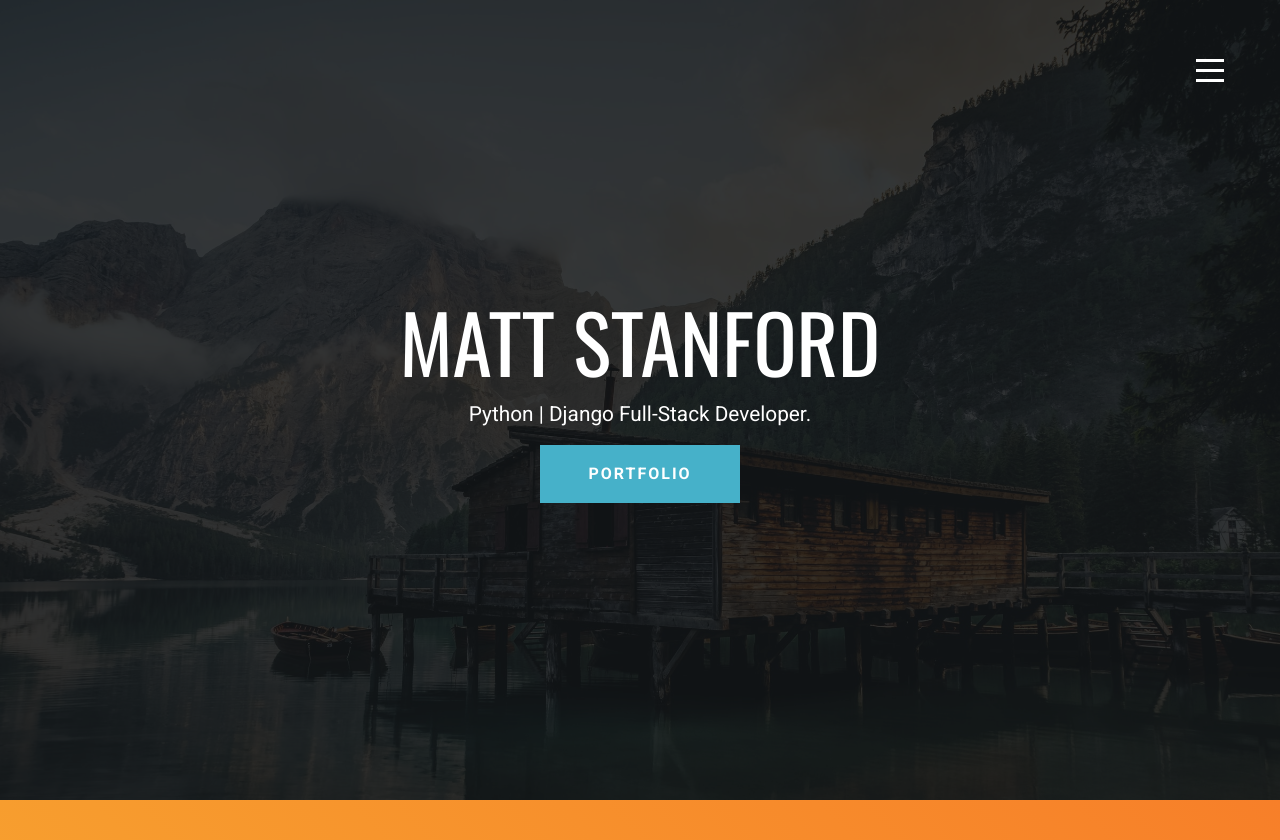
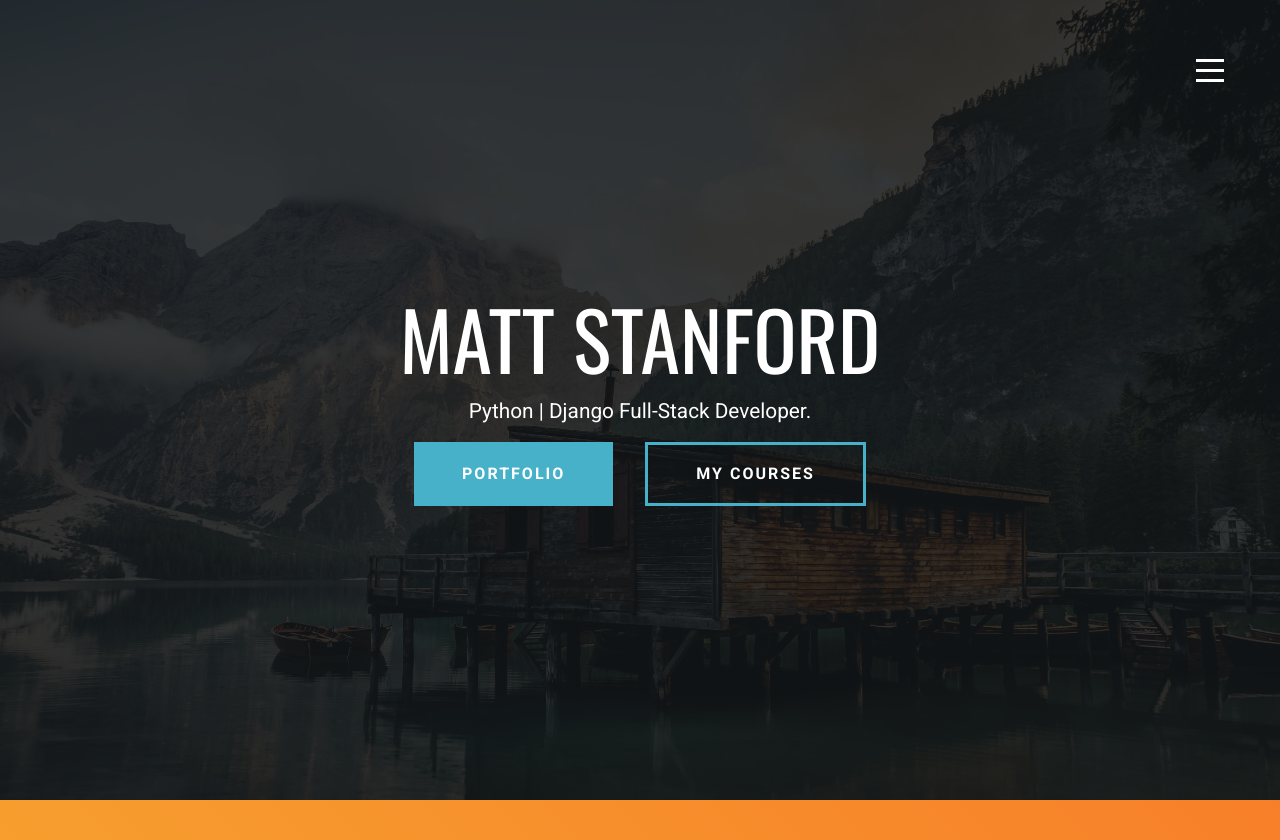
Before and after one commit to matt-stanford/ms_portfolio, a Django app: page / in a window 1280 px wide. Shown: the top 840 px of the page. Run offline with Django 3.2, Linux system fonts and the light colour scheme; data comes from the database, SQL or seed files in the repository; some libraries are stand-ins or nearby versions.

Commit message:
Added outline button style for homepage

```diff
--- a/static/css/main.css
+++ b/static/css/main.css
@@ -361,9 +361,6 @@ h2 {
 .btn {
     position: relative;
     display: inline-block;
-    border: none;
-    background-color: var(--secondary-color);
-    color: #fff;
     padding: 1.1rem 3rem;
     margin-top: 1rem;
     text-decoration: none;
@@ -375,6 +372,26 @@ h2 {
     outline: none;
     overflow: hidden;
     cursor: pointer;
+    display: flex;
+    justify-content: center;
+    align-items: center;
+}
+
+.btn-primary {
+    background-color: var(--secondary-color);
+    color: #fff;
+    border: none;
+}
+
+.btn-outline {
+    margin-left: 2rem;
+    background-color: transparent;
+    color: #fff;
+    border: 3px solid var(--secondary-color);
+}
+
+.btn-outline:hover {
+    border-color: var(--primary-color);
 }
 
 .btn span {
--- a/templates/pages/index.html
+++ b/templates/pages/index.html
@@ -19,7 +19,8 @@
                 <h1>Matt Stanford</h1>
                 <p>Python | Django Full-Stack Developer.</p>
                 <div class="button-container">
-                    <a href="#portfolio" class="btn"><span>Portfolio</span></a>
+                    <a href="#portfolio" class="btn btn-primary"><span>Portfolio</span></a>
+                    <a href="{% url 'my_courses' %}" class="btn btn-outline"><span>My Courses</span></a>
                 </div>
             </div>
         </section>
@@ -41,7 +42,7 @@
                                         <p>{{ job.short_summary }}</p>
                                     </div>
                                     <div>
-                                        <button id="modalBtn" class="btn" data-jobId="{{ job.id }}"><span>Read More</span></button>
+                                        <button id="modalBtn" class="btn btn-primary" data-jobId="{{ job.id }}"><span>Read More</span></button>
                                     </div>
                                 </div>
                             </div>
@@ -139,7 +140,7 @@
 
                             <label class="form-group">
                                 <div class="button-container">
-                                    <button type="submit" class="btn" value="Send Your Message"><p class="submit-btn-span">Send Your Message</p></button>
+                                    <button type="submit" class="btn btn-primary" value="Send Your Message"><p class="submit-btn-span">Send Your Message</p></button>
                                 </div>
 
                             </label>
--- a/templates/pages/my_courses.html
+++ b/templates/pages/my_courses.html
@@ -19,7 +19,7 @@
                             <div class="info">
                                 <h3>{{ course.title }}</h3>
                                 <p>{{ course.short_summary | safe  }}</p>
-                                <button id="modalBtn" class="btn" data-jobId="{{ course.id }}"><span>Read More</span></button>
+                                <button id="modalBtn" class="btn btn-primary" data-jobId="{{ course.id }}"><span>Read More</span></button>
                             </div>
                         </div>
 
@@ -33,7 +33,7 @@
                                     <div class="project-description">
                                         <h3>Course Description</h3>
                                         <p>{{ course.summary | safe }}</p>
-                                        <a href="{{ course.url }}" target="_blank" rel="noopener noreferrer" class="btn"><span class="white-text">View Course</span></a>
+                                        <a href="{{ course.url }}" target="_blank" rel="noopener noreferrer" class="btn btn-primary"><span class="white-text">View Course</span></a>
                                     </div>
                                 </div>
                                 <span class="closeBtn" data-jobId="{{ course.id }}">&times;</span>
--- a/templates/partials/_menu.html
+++ b/templates/partials/_menu.html
@@ -6,10 +6,11 @@
             <div>
                 <div class="pages-menu">
                     <ul>
-                        <li><a id="menuBtn" href="#home">Home</a></li>
-                        <li><a id="menuBtn" href="#portfolio">Portfolio</a></li>
-                        <li><a id="menuBtn" href="#about">About</a></li>
-                        <li><a id="menuBtn" href="#contact">Contact</a></li>
+                        <li><a id="menuBtn" href="{% if 'courses' in request.path %}{% url 'index' %}{% endif %}#home">Home</a></li>
+                        <li><a id="menuBtn" href="{% url 'my_courses' %}">My Courses</a></li>
+                        <li><a id="menuBtn" href="{% if 'courses' in request.path %}{% url 'index' %}{% endif %}#portfolio">Portfolio</a></li>
+                        <li><a id="menuBtn" href="{% if 'courses' in request.path %}{% url 'index' %}{% endif %}#about">About</a></li>
+                        <li><a id="menuBtn" href="{% if 'courses' in request.path %}{% url 'index' %}{% endif %}#contact">Contact</a></li>
                     </ul>
                 </div>
 
```
